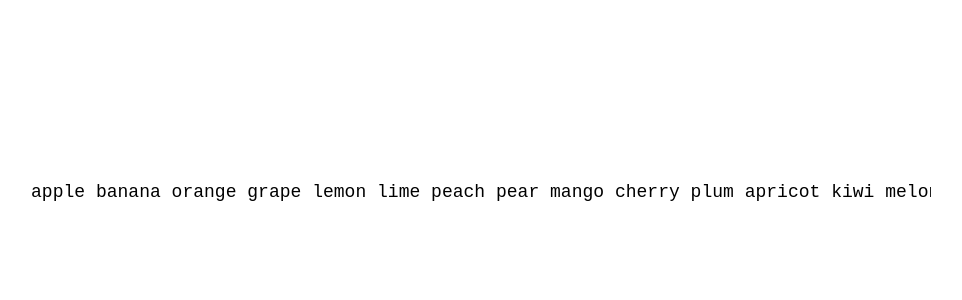
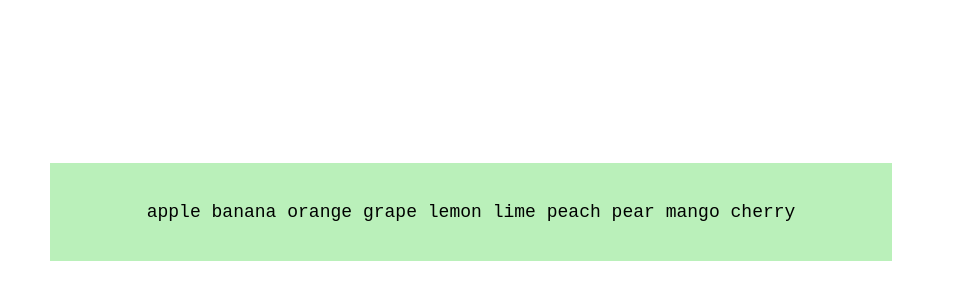
Before and after one commit to krishCoolCoder/TypingApplication, an Angular app: page / in a window 1280 px wide. Shown: the part 216-516 px from the top of the page, without its empty margins (169-1131 px from the left). Built offline with nearby package versions, Linux system fonts and the light colour scheme.

Commit message:
feat(typer): Implemented the oneline typing app

```diff
--- a/src/app/typer/typer.component.css
+++ b/src/app/typer/typer.component.css
@@ -3,28 +3,35 @@
   justify-content: center;
   align-items: center;
   height: 100vh;
+  padding: 20px;
 }
 
 .typing-container {
   font-family: monospace;
   font-size: 18px; /* Adjust font size as needed */
-  width: 110vh;
-  text-align: justify;
-  height: auto;
-  cursor: text;
+  width: 100%;
+  max-width: 800px; /* Limit the width for readability */
   padding: 20px;
   border: 1px solid transparent;
   outline: none; /* Remove focus outline */
-  overflow: auto; /* Enable scrolling if the text is too long */
+  overflow: hidden; /* Enable scrolling if needed */
+  background-color: rgba(42, 209, 42, 0.322);
+  display: flex;
+  justify-content: center;
 }
 
 .typing-container:focus {
   border-color: #007bff;
 }
 
+.justified-text {
+  text-align: justify; /* Justify the text */
+  text-justify: inter-word; /* Adjust spacing between words */
+}
+
 .correct {
   color: green;
-    background-color: rgba(41, 226, 41, 0.507);
+  background-color: rgba(41, 226, 41, 0.507);
 }
 
 .incorrect {
@@ -32,18 +39,6 @@
   background-color: rgba(226, 41, 41, 0.507);
 }
 
-input {
-  margin-top: 20px;
-  font-size: 24px;
-  padding: 5px;
-  width: 100%;
-
-}
-
 span {
   white-space: pre;
 }
-
-span.space {
-  border-bottom: 1px dashed gray;
-}
--- a/src/app/typer/typer.component.html
+++ b/src/app/typer/typer.component.html
@@ -1,14 +1,10 @@
 <div class="center-container">
-    <div
-      class="typing-container"
-      (keydown)="onKeydown($event)"
-      tabindex="0"
-    >
-      <p>
-        <span *ngFor="let char of textArray; let i = index" [ngClass]="getCharClass(i)">
-          <span *ngIf="isSpace(char)">&nbsp;</span>
-          <span *ngIf="!isSpace(char)">{{ char }}</span>
-        </span>
-      </p>
-    </div>
+  <div class="typing-container" (keydown)="onKeydown($event)" tabindex="0">
+    <p class="justified-text">
+      <span *ngFor="let char of getDisplayedLine(); let i = index" [ngClass]="getCharClass(i)">
+        <span *ngIf="isSpace(char)">&nbsp;</span>
+        <span *ngIf="!isSpace(char)">{{ char }}</span>
+      </span>
+    </p>
   </div>
+</div>
--- a/src/app/typer/typer.component.ts
+++ b/src/app/typer/typer.component.ts
@@ -7,19 +7,26 @@ import { Component, HostListener} from '@angular/core';
 })
 export class TyperComponent {
   // text: string = 'Hello world!';
-  text: string = 'apple banana orange grape lemon lime peach pear mango cherry plum apricot kiwi melon berry fig date papaya pomegranate coconut watermelon strawberry blueberry raspberry blackberry toast bread butter cheese milk cream coffee tea juice soda water soup salad rice pasta noodles burger pizza taco steak chicken fish egg bacon ham sausage hotdog sandwich cookie cake pie donut muffin candy chocolate ice cream yogurt cereal oats pancake waffle syrup honey jam jelly nut almond walnut cashew pecan sesame poppy sugar salt pepper garlic onion ginger basil thyme mint parsley rosemary dill chili curry sauce ketchup mustard mayo vinegar olive canola sunflower butter margarine tart brownie cupcake parfait fruit vegetable meat poultry seafood crab lobster scallop mussel shrimp clams oysters tuna trout salmon cod haddock snapper mackerel sardine anchovy anchovy herring squid octopus eel mussel oyster clam crawfish lobster crab shrimp fish anchovy mackerel trout salmon tuna cod haddock snapper sardine clam mussel squid octopus eel eel anchovy squid octopus mussel clam oyster shrimp lobster crab';
+  text: string = `apple banana orange grape lemon lime peach pear mango cherry plum apricot kiwi melon berry fig date papaya pomegranate coconut watermelon strawberry blueberry raspberry blackberry toast bread butter cheese milk cream coffee tea juice soda water soup salad rice pasta noodles burger pizza taco steak chicken fish egg bacon ham sausage hotdog sandwich cookie cake pie donut muffin candy chocolate ice cream yogurt cereal oats pancake waffle syrup honey jam jelly nut almond walnut cashew pecan sesame poppy sugar salt pepper garlic onion ginger basil thyme mint parsley rosemary dill chili curry sauce ketchup mustard mayo vinegar olive canola sunflower butter margarine tart brownie cupcake parfait fruit vegetable meat poultry seafood crab lobster scallop mussel shrimp clams oysters tuna trout salmon cod haddock snapper mackerel sardine anchovy anchovy herring squid octopus eel mussel oyster clam crawfish lobster crab shrimp fish anchovy mackerel trout salmon tuna cod haddock snapper sardine clam mussel squid octopus eel eel anchovy squid octopus mussel clam oyster shrimp lobster crab`;
+  lines: string[] = [];
+  currentLineIndex: number = 0;
   inputText: string = '';
-  textArray: string[] = [];
 
   constructor() {
-    this.textArray = this.text.split('');
+    this.lines = this.text.split(' '); // Split text into words for display
+  }
+
+  getDisplayedLine(): string[] {
+    // Display 10 words per line for example
+    const currentLine = this.lines.slice(this.currentLineIndex, this.currentLineIndex + 10);
+    return currentLine.join(' ').split(''); // Convert line into array of characters
   }
 
   getCharClass(index: number): string {
     if (this.inputText[index] === undefined) {
       return '';
     }
-    return this.inputText[index] === this.textArray[index] ? 'correct' : 'incorrect';
+    return this.inputText[index] === this.getDisplayedLine()[index] ? 'correct' : 'incorrect';
   }
 
   @HostListener('document:keydown', ['$event'])
@@ -31,6 +38,12 @@ export class TyperComponent {
     } else if (key.length === 1) { // Only process printable characters
       this.inputText += key;
     }
+
+    // Move to the next line if inputText matches or exceeds the length of the displayed line
+    if (this.inputText.length >= this.getDisplayedLine().length) {
+      this.currentLineIndex += 10; // Move to the next set of text
+      this.inputText = '';
+    }
   }
 
   isSpace(char: string): boolean {
```
